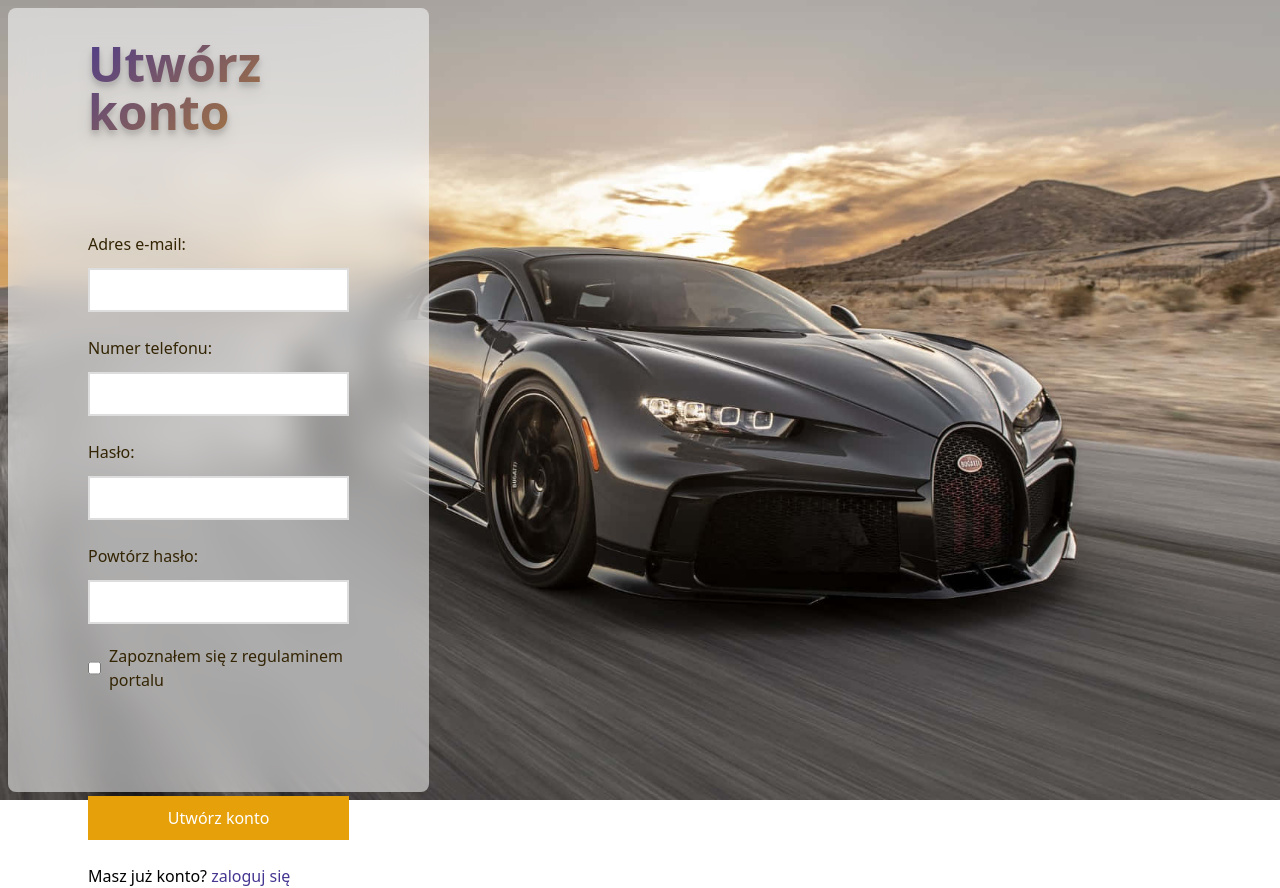
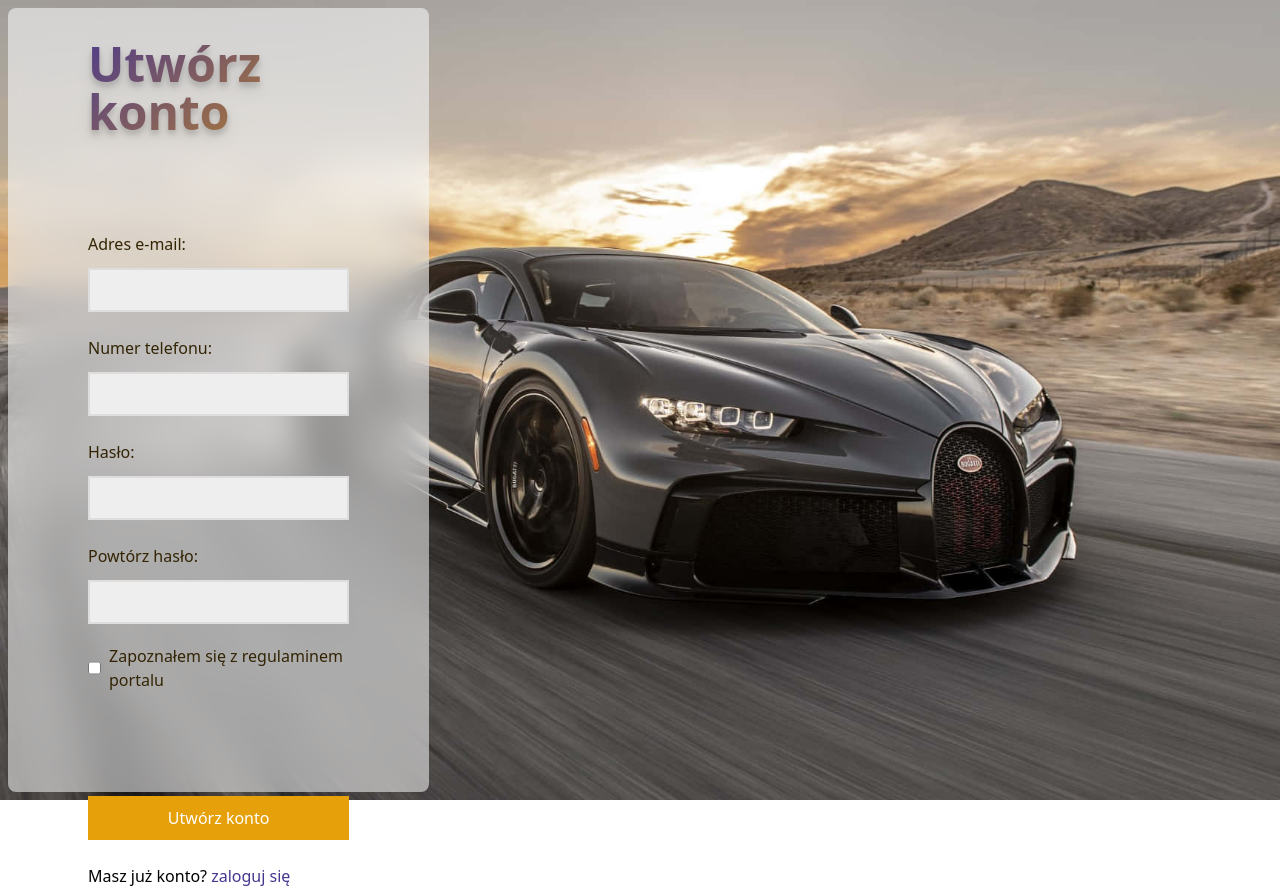
Before and after one commit to MatiHalek/OTOSZROTO, a Nuxt app: page /rejestracja in a window 1280 px wide. Built offline with nearby package versions, Linux system fonts and the light colour scheme.

Commit message:
change color accent

```diff
--- a/components/inputs/AppInput.vue
+++ b/components/inputs/AppInput.vue
@@ -1,5 +1,5 @@
 <template>
-    <input :type="type" class="outline-none border-solid border-2 border-[#DDD] text-base p-2 focus:border-[#E5A00A]">
+    <input :type="type" class="outline-none border-solid border-2 border-[#DDD] text-base p-2 focus:border-[#E5A00A] bg-[#eee]">
 </template>
 
 <script setup>
```
